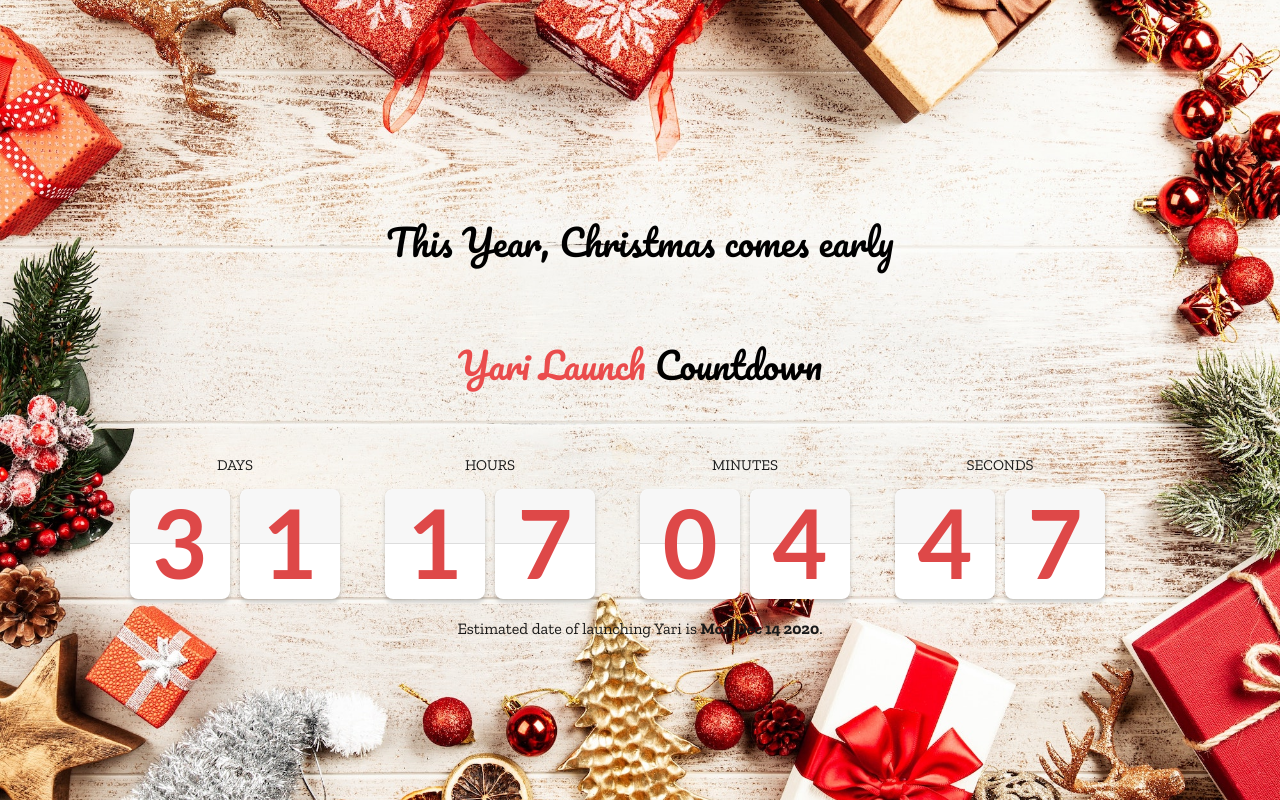
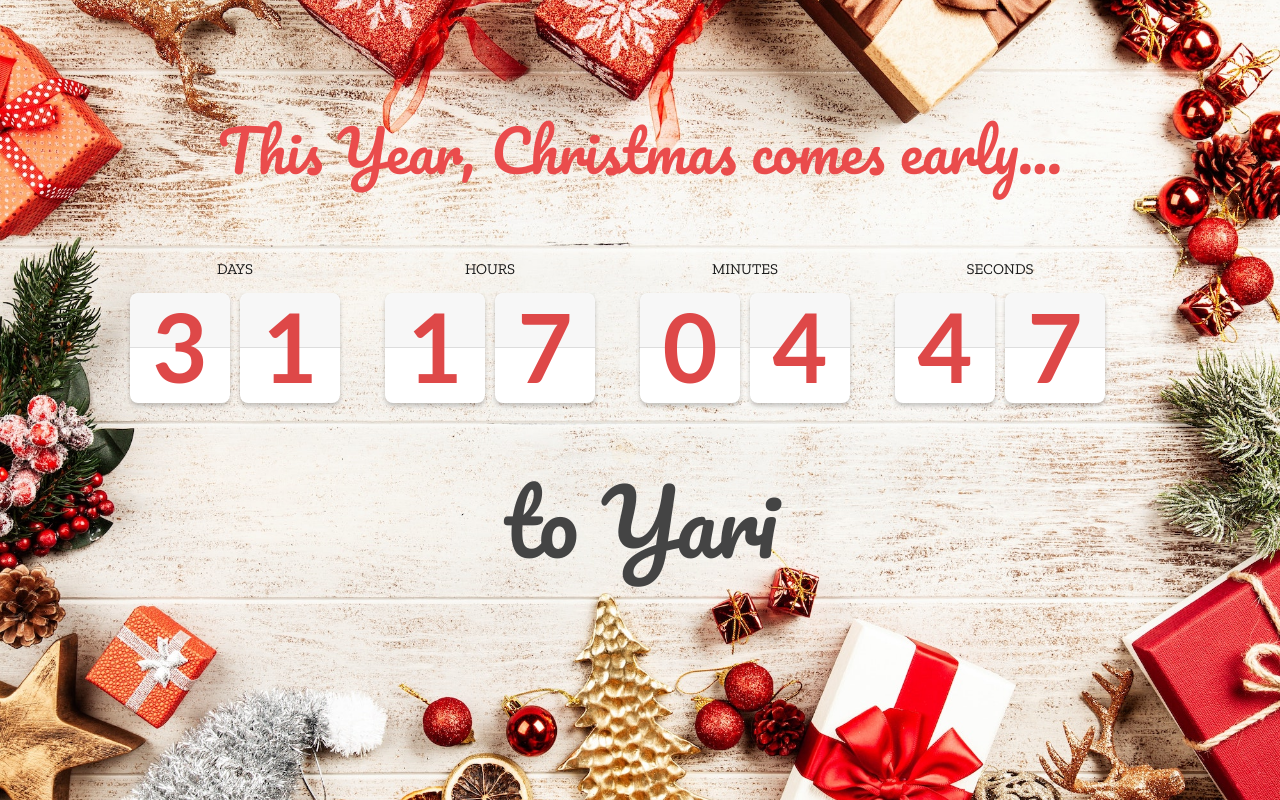
Before and after one commit to peterbe/yari-countdown, a plain HTML site: page index.html in a window 1280 px wide. Drawn offline with Linux system fonts and the light colour scheme.

Commit message:
small changes

```diff
--- a/index.html
+++ b/index.html
@@ -60,7 +60,7 @@
         left: 0;
         right: 0;
         margin: auto;
-        height: 380px;
+        height: 600px;
       }
 
       a {
@@ -71,11 +71,12 @@
         margin-bottom: 60px;
         text-align: center;
         /*font: 300 2.25em "Lato";*/
-        font: 300 2.25em Pacifico, zillaslab, palatino, "Palatino Linotype",
+        font: 300 3.55em Pacifico, zillaslab, palatino, "Palatino Linotype",
           serif;
         /*text-transform: uppercase;*/
 
         margin-top: 0;
+        color: #ea4c4c;
       }
       h1 strong {
         font-weight: 400;
@@ -245,8 +246,8 @@
   </head>
   <body>
     <div class="wrap">
-      <h1>This Year, Christmas comes early</h1>
-      <h1 class="sub"><strong>Yari Launch</strong> Countdown</h1>
+      <h1>This Year, Christmas comes early...</h1>
+      <!-- <h1 class="sub"><strong>Yari Launch</strong> Countdown</h1> -->
 
       <div class="countdown" style="display: none">
         <div class="bloc-time days" data-init-value="29">
@@ -354,11 +355,14 @@
         </div>
       </div>
 
-      <p class="blurb">
+      <h1 style="clear:left;padding-top:40px;font-size:5.5em">
+        <a href="https://github.com/mdn/yari" style="color:#444">to Yari</a>
+      </h1>
+      <!-- <p class="blurb">
         Estimated date of launching
         <a href="https://github.com/mdn/yari">Yari</a> is
         <b class="due-date"></b>.
-      </p>
+      </p> -->
     </div>
 
     <script src="jquery.min.js"></script>
```
